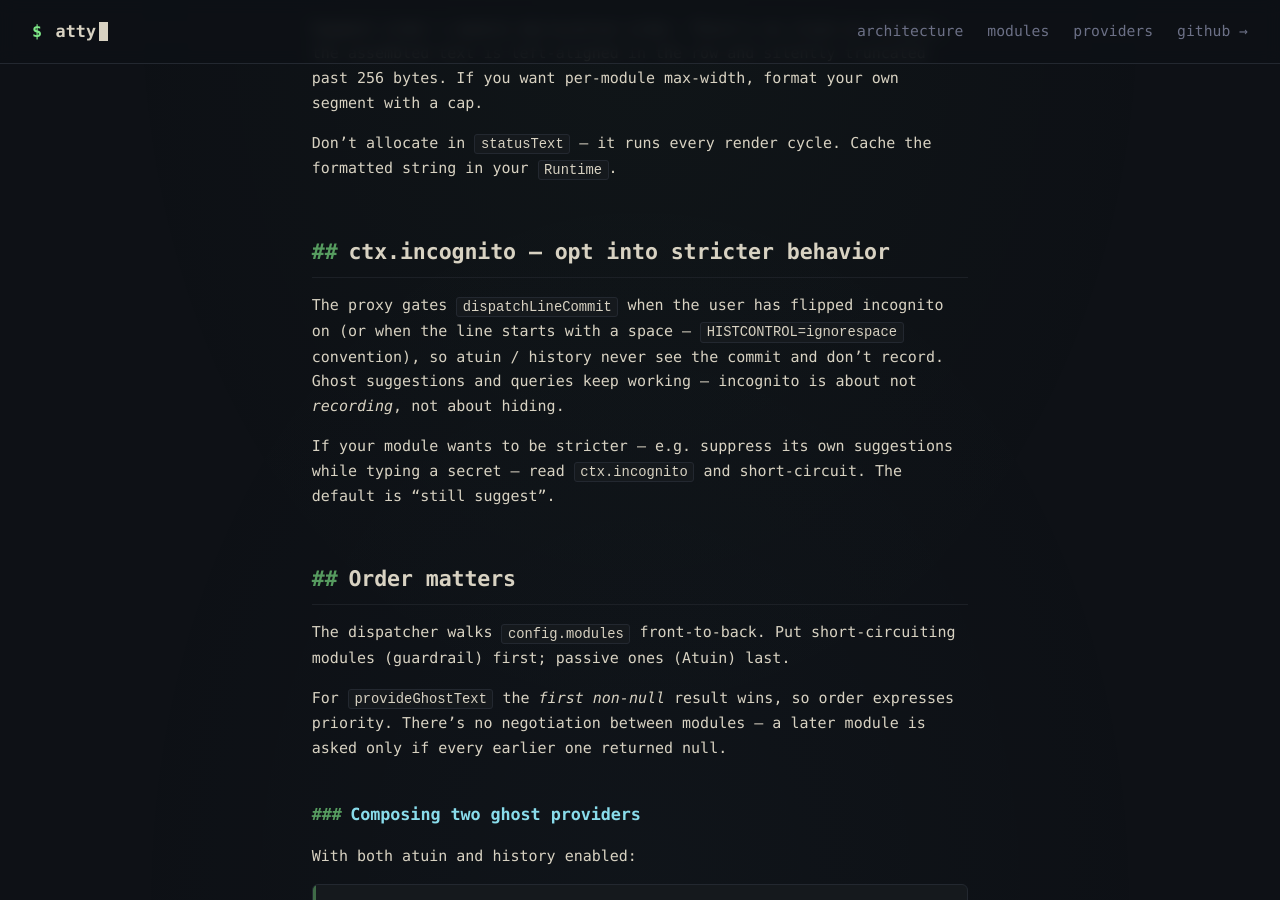
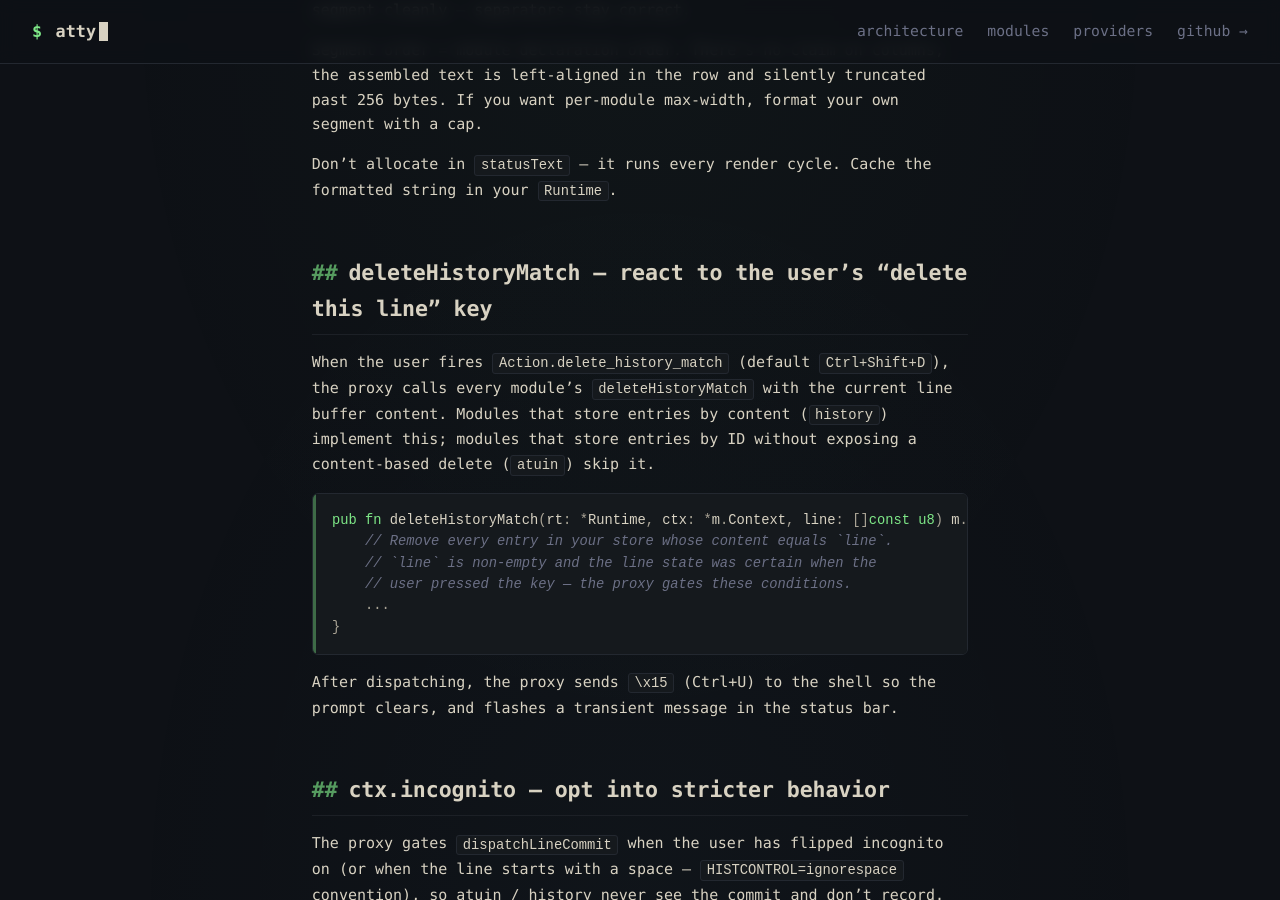
Before and after one commit to fentas/atty, a Jekyll site: the page built from docs/modules.md, in a window 1280 px wide and 900 px high, scrolled down 3919 px. Built offline with Jekyll 4.4.1, drawn with Linux system fonts in a browser that asks for light colours; some of the changed text lies outside the part shown.

Commit message:
feat(history): Ctrl+Shift+D deletes matching line, status bar flashes
User flow: type or autocomplete the line you want to nuke, press
Ctrl+Shift+D — atty walks the history module's ring, drops every
entry whose payload matches, atomically rewrites the on-disk file
(temp + rename), sends Ctrl+U to the shell so the prompt clears,
and flashes "🗑 deleted: <line>" in the status bar for 3 s.

Pieces:

  - keymap.Action gets a new variant `delete_history_match`.
  - module framework documents a new optional hook
    `deleteHistoryMatch(rt, ctx, line)`.
  - dispatch.dispatchDeleteHistoryMatch walks modules that
    implement the hook (`inline for` + `@hasDecl`; modules that
    don't contribute compile to zero bytes).
  - history.deleteHistoryMatch filters the ring in place and
    rewrites the file atomically via tmp + rename.
  - statusbar.zig grows a transient-message overlay: a separate
    buffer + monotonic-clock TTL, rendered in place of the normal
    text until expiry. Render is still idempotent and auto-clears
    the transient state once expired.
  - proxy.zig handles the action: gates on `!line_state.uncertain
    and current.len > 0`, fires dispatch, sends `\x15` to the
    shell, resets local line state, clears any visible ghost,
    sets a 3 s status-bar transient.
  - defaults.zig binds `Ctrl+Shift+D` (resolves via
    `keymap.key("Ctrl+Shift+D")` → kitty CSI-u). atuin's slot is
    intentionally not wired — `atuin history delete` needs entry
    IDs we don't capture.

Tests:

  - history.zig: "deleteHistoryMatch removes every matching ring
    entry" (covers duplicates + ordering) and "deleteHistoryMatch
    is a no-op for an empty query".
  - statusbar.zig: "setTransient overrides text_buf for the TTL
    window" and "expired transient is dropped on the next render"
    (forces expiry by rewinding the deadline rather than
    real-time sleep).

Docs: modules.md gains the hook + a section on the wire-up;
providers.md notes which modules implement it; architecture.md
includes the action in the keymap rundown.

Co-Authored-By: Claude Opus 4.7 (1M context) <noreply@anthropic.com>

````diff
--- a/docs/modules.md
+++ b/docs/modules.md
@@ -18,6 +18,7 @@ pub fn   onInput   (rt: *Runtime, ctx: *Context, input: []const u8) !Action
 pub fn   onOutput  (rt: *Runtime, ctx: *Context, output: []const u8) !void
 pub fn   onTick    (rt: *Runtime, ctx: *Context, elapsed_ms: u64) !void
 pub fn   onLineCommit(rt: *Runtime, ctx: *Context, line: []const u8) !void
+pub fn   deleteHistoryMatch(rt: *Runtime, ctx: *Context, line: []const u8) !void
 pub fn   provideGhostText(rt: *Runtime, ctx: *Context) !?[]const u8
 pub fn   statusText(rt: *Runtime, ctx: *Context) !?[]const u8
 ```
@@ -175,6 +176,26 @@ your own segment with a cap.
 Don't allocate in `statusText` — it runs every render cycle. Cache
 the formatted string in your `Runtime`.
 
+## deleteHistoryMatch — react to the user's "delete this line" key
+
+When the user fires `Action.delete_history_match` (default `Ctrl+Shift+D`),
+the proxy calls every module's `deleteHistoryMatch` with the current
+line buffer content. Modules that store entries by content (`history`)
+implement this; modules that store entries by ID without exposing a
+content-based delete (`atuin`) skip it.
+
+```zig
+pub fn deleteHistoryMatch(rt: *Runtime, ctx: *m.Context, line: []const u8) m.Error!void {
+    // Remove every entry in your store whose content equals `line`.
+    // `line` is non-empty and the line state was certain when the
+    // user pressed the key — the proxy gates these conditions.
+    ...
+}
+```
+
+After dispatching, the proxy sends `\x15` (Ctrl+U) to the shell so
+the prompt clears, and flashes a transient message in the status bar.
+
 ## ctx.incognito — opt into stricter behavior
 
 The proxy gates `dispatchLineCommit` when the user has flipped
````
Also changed, not shown: CLAUDE.md (+1 -1 lines), docs/architecture.md (+11 -0 lines), docs/providers.md (+22 -0 lines), 7 other files.
